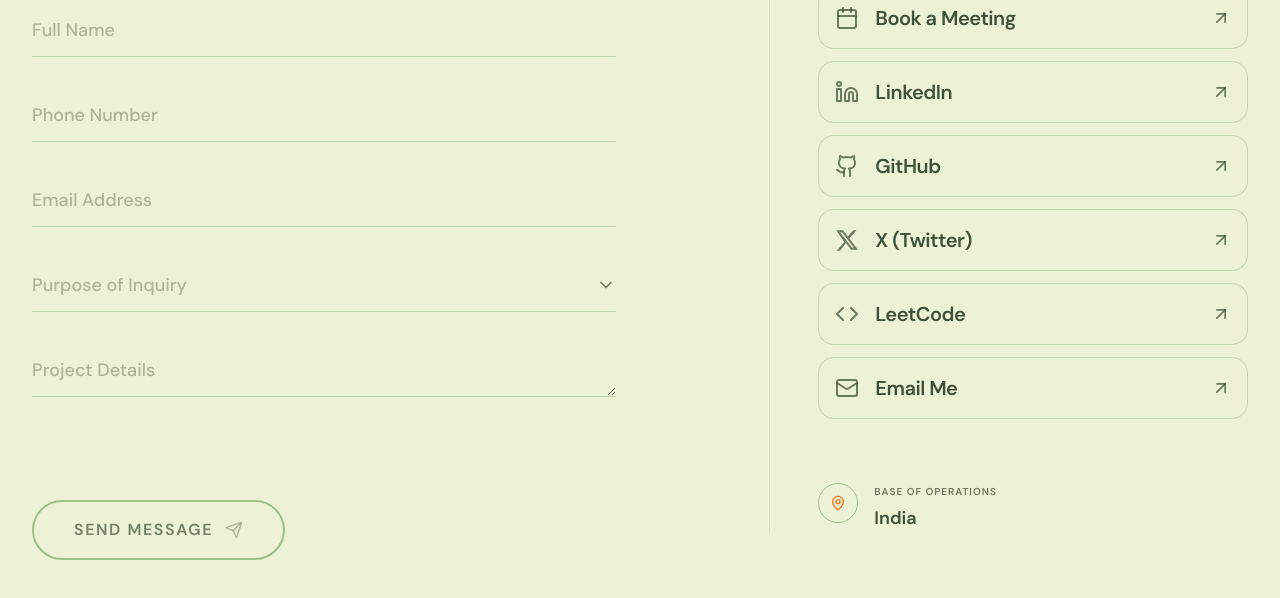
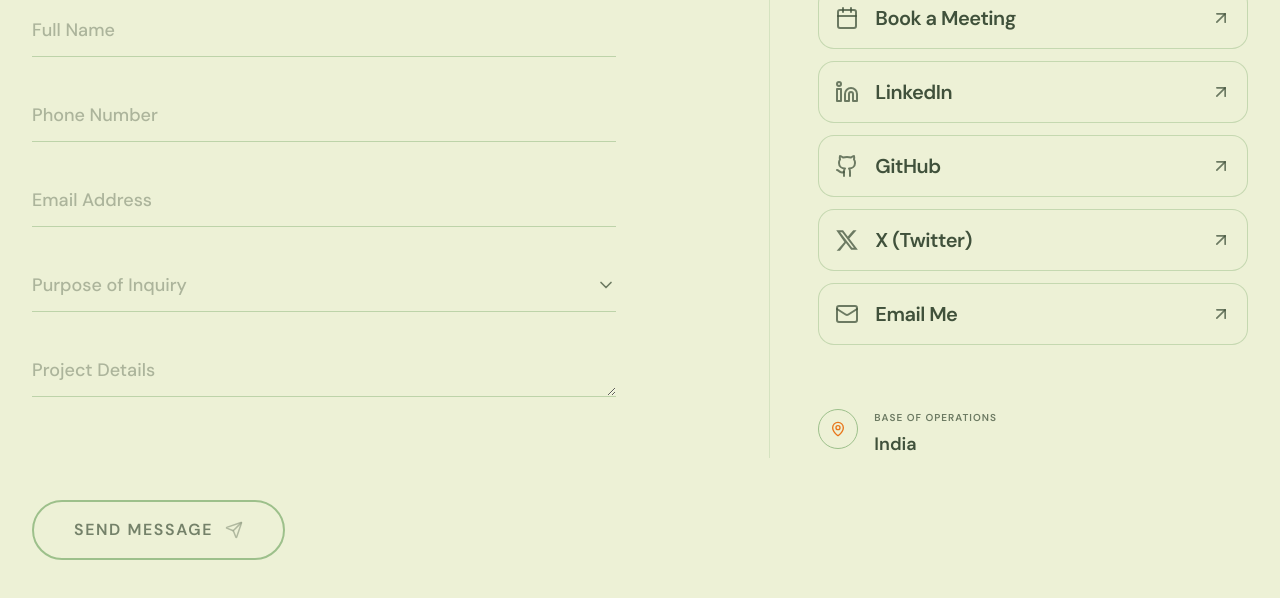
Before and after one commit to Eklak-Alam/Luffy, a Next.js app: page / in a window 1280 px wide. Shown: the part 7466-8064 px from the top of the page. Built offline with nearby package versions, Linux system fonts and the light colour scheme.

Commit message:
comment leetcode from contact

```diff
--- a/components/landing/Contact.jsx
+++ b/components/landing/Contact.jsx
@@ -134,11 +134,11 @@ const socialLinks = [
     icon: <XIcon className="w-5 h-5 md:w-6 md:h-6" />,
     url: "https://x.com/eklak__alam"
   },
-  {
-    name: "LeetCode",
-    icon: <Code className="w-5 h-5 md:w-6 md:h-6" />,
-    url: "https://leetcode.com/u/Eklak_Alam/"
-  },
+  // {
+  //   name: "LeetCode",
+  //   icon: <Code className="w-5 h-5 md:w-6 md:h-6" />,
+  //   url: "https://leetcode.com/u/Eklak_Alam/"
+  // },
   {
     name: "Email Me",
     icon: <Mail className="w-5 h-5 md:w-6 md:h-6" />,
--- a/package.json
+++ b/package.json
@@ -18,6 +18,7 @@
     "gsap": "^3.14.2",
     "lenis": "^1.3.18-dev.1",
     "lucide-react": "^0.577.0",
+    "matter-js": "^0.20.0",
     "next": "16.1.6",
     "react": "19.2.3",
     "react-dom": "19.2.3",
```
Also changed, not shown: 1 other file (tests, documents, lock files or other folders).
